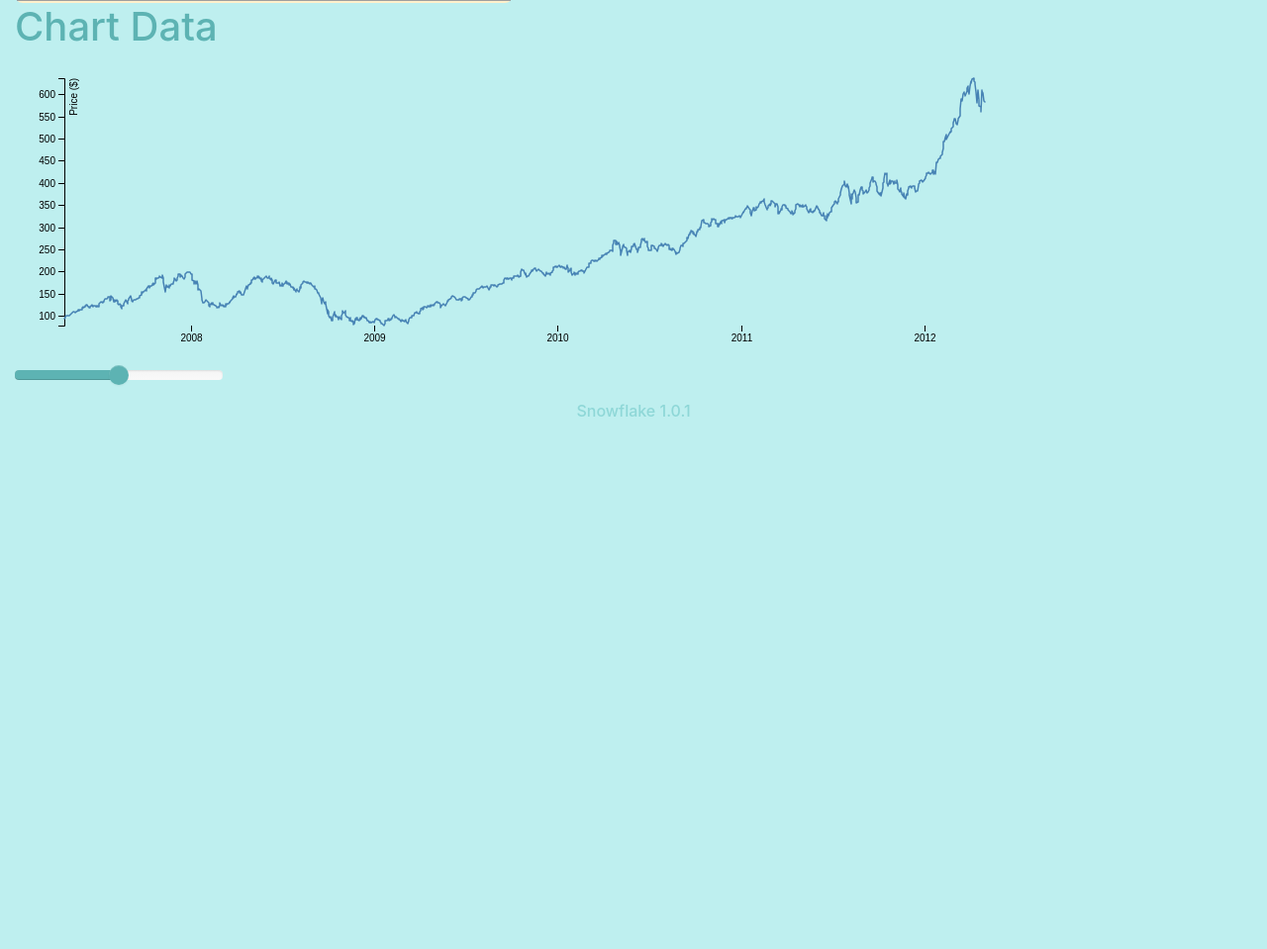
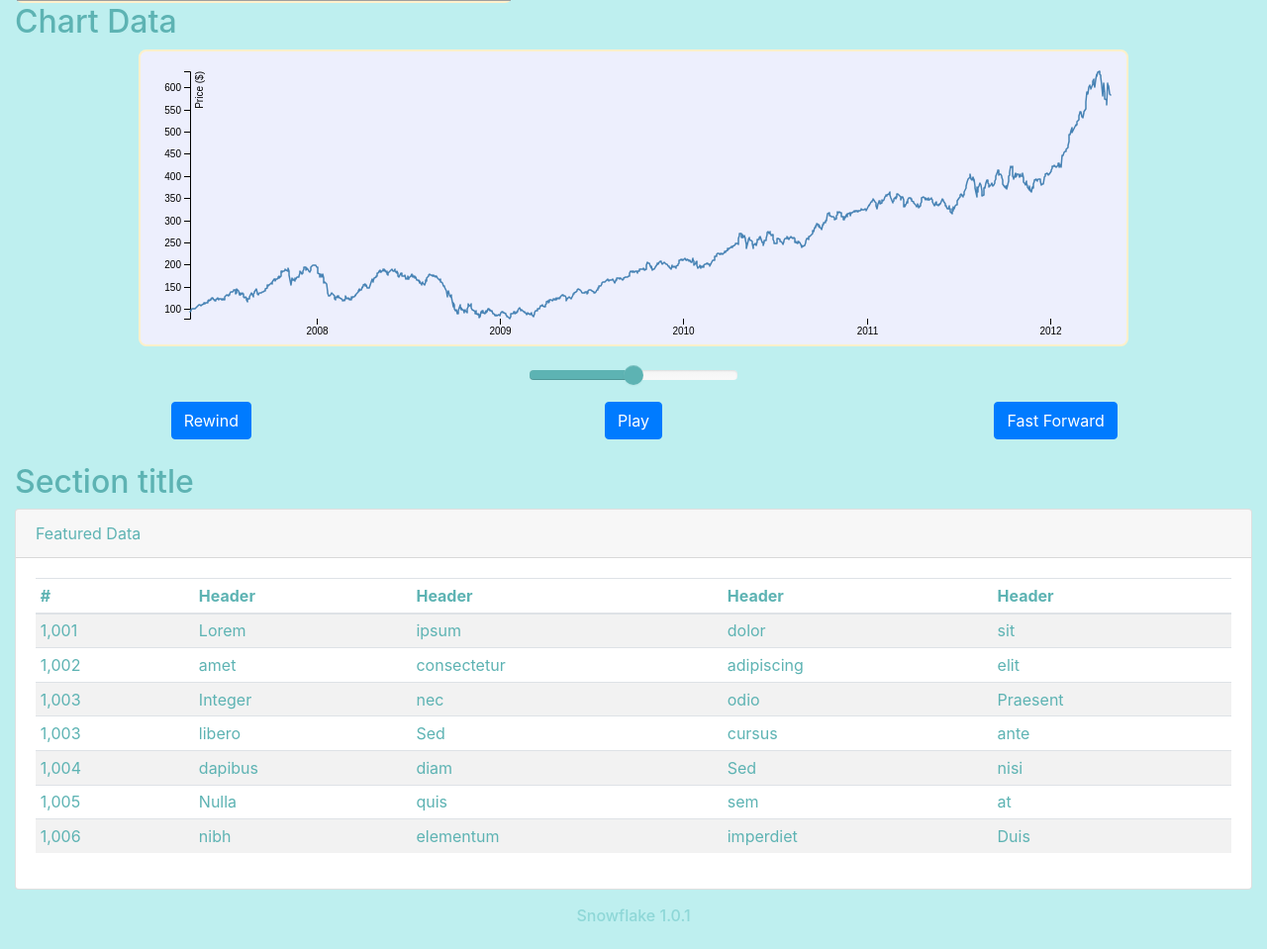
Before and after one commit to JamesStauder/snowflake, a website: page src/index.html in a window 1280 px wide. Shown: the part 710-1669 px from the top of the page at 99% size. Before the commit the page ends 1159 px from the top, so only its background shows below. Drawn offline with Linux system fonts and the light colour scheme; some packages are replaced by stand-ins of ours; grey boxes are pictures that could not be loaded.

Commit message:
Added sample data chart for layout testing

```diff
--- a/src/index.html
+++ b/src/index.html
@@ -192,6 +192,15 @@
                 </div><!-- end .row -->
               </div><!-- end .form-group -->
 
+            <div class="form-group">
+                <div class="row">
+                    <div class="col-12">
+                        <div class="text-center">
+                            <input type="button" class="btn btn-primary" name="" value="Generate Charts">
+                        </div>
+                    </div>
+                </div><!-- end .row -->
+            </div>
 
             </form>
         </div><!-- end .right-sidebar -->
@@ -200,9 +209,15 @@
 
       <div class="row">
         <div class="col-12">
-            <h1>Chart Data</h1>
-            <svg class="chart" width="1000" height="300"></svg>
-            <input
+            <h2 class="">Chart Data</h2>
+            <div class="text-center">
+                <svg class="chart" width="1000" height="300"></svg>
+            </div>
+
+        </div>
+        <div class="col-12">
+            <div class="text-center p-3">
+                <input
                             type="text"
                             name="chartslider"
                             class="slider"
@@ -213,8 +228,97 @@
                             data-slider-step="20"
                             data-slider-value='1000'
                             data-slider-tooltip="always" />
+            </div>
         </div>
+        <div class="col-4">
+            <div class="text-center">
+                <input type="button" class="btn btn-primary" name="" value="Rewind">
+            </div>
+        </div>
+        <div class="col-4">
+            <div class="text-center">
+                <input type="button" class="btn btn-primary" name="" value="Play">
+            </div>
+        </div>
+        <div class="col-4">
+            <div class="text-center">
+                <input type="button" class="btn btn-primary" name="" value="Fast Forward">
+            </div>
+        </div>
+        <div class="col-12">
+            <h2 class="mt-4">Section title</h2>
+            <div class="card">
+  <div class="card-header">
+    Featured Data
+  </div>
+  <div class="card-body">
+          <div class="table-responsive">
+            <table class="table table-striped table-sm">
+              <thead>
+                <tr>
+                  <th>#</th>
+                  <th>Header</th>
+                  <th>Header</th>
+                  <th>Header</th>
+                  <th>Header</th>
+                </tr>
+              </thead>
+              <tbody>
+                <tr>
+                  <td>1,001</td>
+                  <td>Lorem</td>
+                  <td>ipsum</td>
+                  <td>dolor</td>
+                  <td>sit</td>
+                </tr>
+                <tr>
+                  <td>1,002</td>
+                  <td>amet</td>
+                  <td>consectetur</td>
+                  <td>adipiscing</td>
+                  <td>elit</td>
+                </tr>
+                <tr>
+                  <td>1,003</td>
+                  <td>Integer</td>
+                  <td>nec</td>
+                  <td>odio</td>
+                  <td>Praesent</td>
+                </tr>
+                <tr>
+                  <td>1,003</td>
+                  <td>libero</td>
+                  <td>Sed</td>
+                  <td>cursus</td>
+                  <td>ante</td>
+                </tr>
+                <tr>
+                  <td>1,004</td>
+                  <td>dapibus</td>
+                  <td>diam</td>
+                  <td>Sed</td>
+                  <td>nisi</td>
+                </tr>
+                <tr>
+                  <td>1,005</td>
+                  <td>Nulla</td>
+                  <td>quis</td>
+                  <td>sem</td>
+                  <td>at</td>
+                </tr>
+                <tr>
+                  <td>1,006</td>
+                  <td>nibh</td>
+                  <td>elementum</td>
+                  <td>imperdiet</td>
+                  <td>Duis</td>
+                </tr>
 
+              </tbody>
+            </table>
+          </div>
+        </div>
+</div>
       </div>
 
     </main><!-- /.container -->
--- a/src/scss/style.scss
+++ b/src/scss/style.scss
@@ -102,7 +102,13 @@ span.units {
 }
 
 svg.chart {
-	width: 100% !important;
+	/*width: 100% !important;*/
+	background: $color-secondary-1-2;
+	display: block;
+	margin-left: auto;
+	margin-right: auto;
+	border: 2px solid $color-secondary-2-0;
+    border-radius: .5rem;
 }
 
 footer {
```
Also changed, not shown: src/css/style.css.
